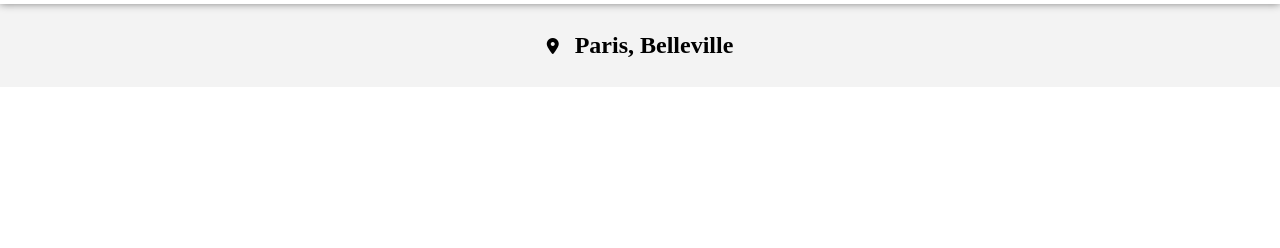
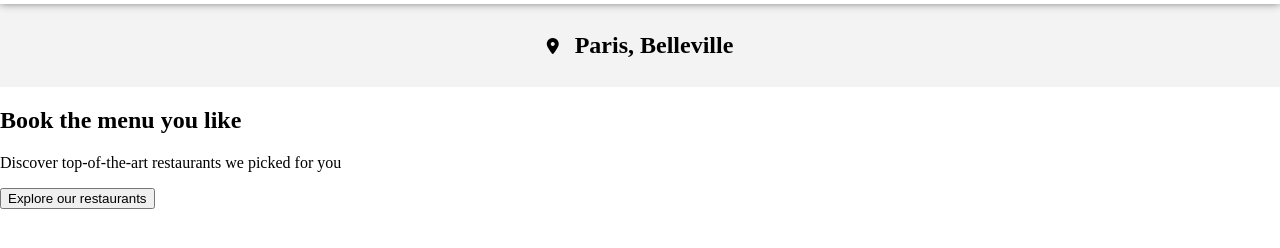
Before and after one commit to baharsaghafi/OhMyFoodProject, a plain HTML site: page index.html in a window 1280 px wide. Shown: the part 86-334 px from the top of the page. Drawn offline with Linux system fonts and the light colour scheme; a web font is replaced by a local one.

Commit message:
explore section html

```diff
--- a/index.html
+++ b/index.html
@@ -9,15 +9,22 @@
     <link rel="stylesheet" href="style.css">
 </head>
 <body>
+    <!---------HEADER--LOGO----------->
     <header>
         <h1>OhMyFood</h1>
     </header>
-
     <main>
+        <!---heading AND LocationIcon--->
         <div class="city">
             <i class="fa-solid fa-location-dot"></i>
             <h2>Paris, Belleville</h2>
         </div>
+        <!----------Explorer------------>
+        <section class="explore">
+            <h2>Book the menu you like</h2>
+            <p>Discover top-of-the-art restaurants we picked for you</p>
+            <button>Explore our restaurants</button>
+        </section>
     </main>
 </body>
 
```
